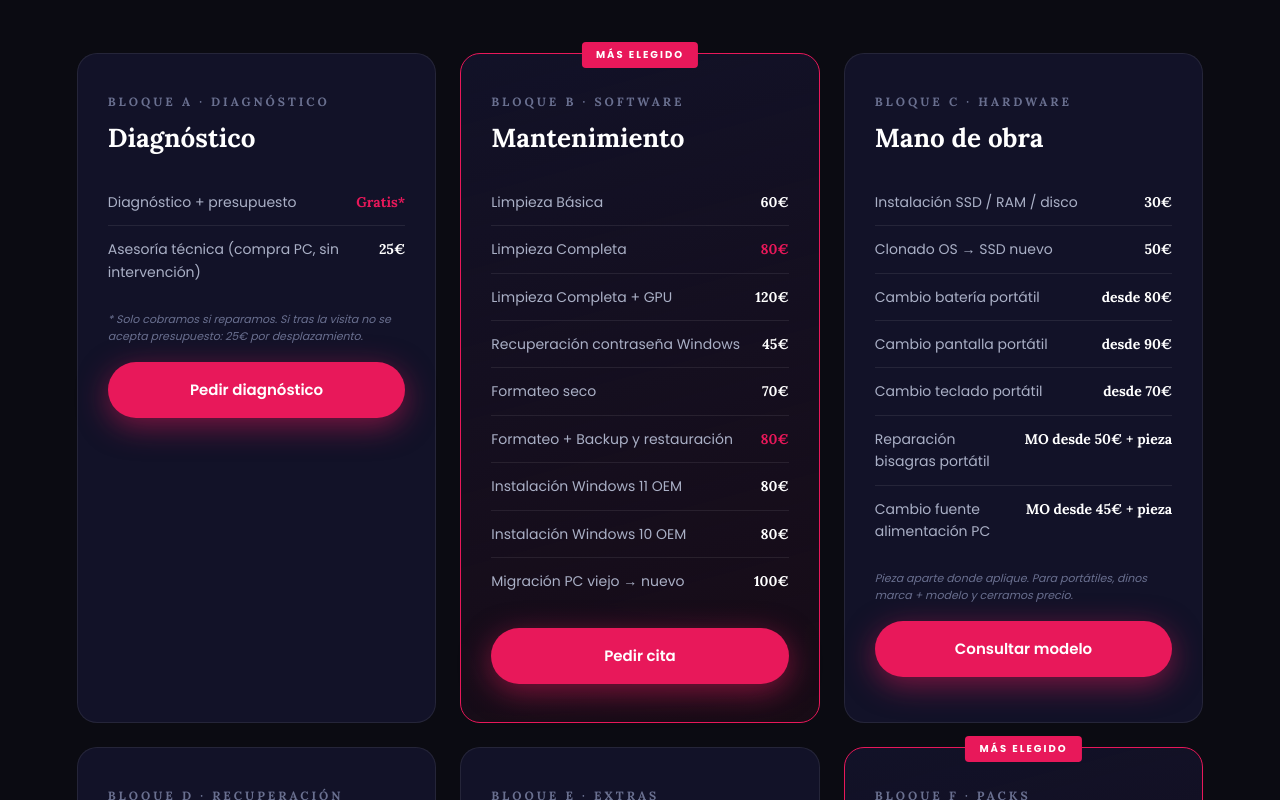
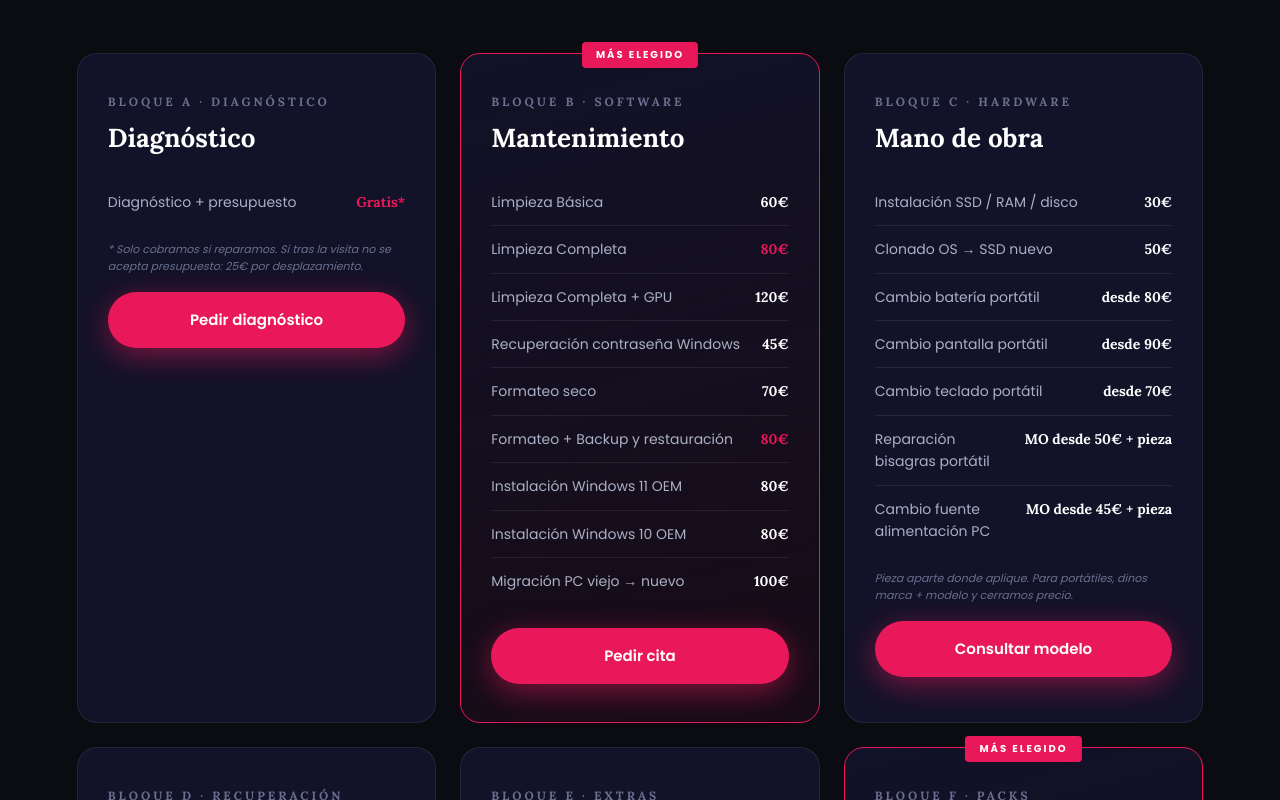
Before and after one commit to gpicomanville-svg/medicopc-web, a plain HTML site: page index.html in a window 1280 px wide. Shown: the part 11200-12000 px from the top of the page. Drawn offline with nearby package versions, Linux system fonts and the light colour scheme; a script that the page names is missing.

Commit message:
fix(tarifa): quitar Asesoria 25 del bloque A

```diff
--- a/index.html
+++ b/index.html
@@ -920,7 +920,6 @@ la gráfica es tu motor.
 <div class="tarifa-name">Diagnóstico</div>
 <ul class="tarifa-list">
 <li><span class="name">Diagnóstico + presupuesto</span><span class="price highlight">Gratis*</span></li>
-<li><span class="name">Asesoría técnica (compra PC, sin intervención)</span><span class="price">25€</span></li>
 </ul>
 <p class="tarifa-foot">* Solo cobramos si reparamos. Si tras la visita no se acepta presupuesto: 25€ por desplazamiento.</p>
 <a href="#contacto" class="btn-primary" style="width:100%;justify-content:center;">Pedir diagnóstico</a>
```
